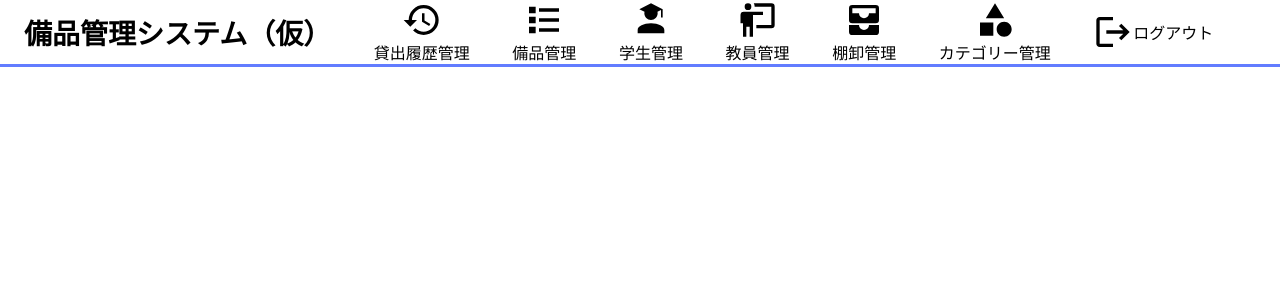
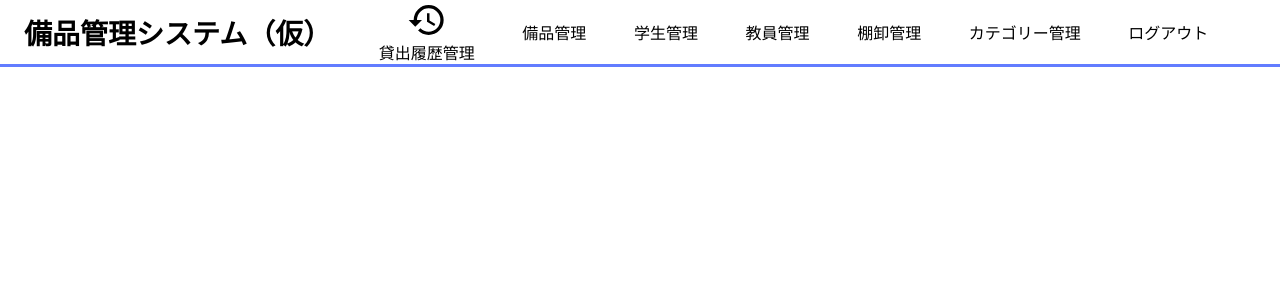
Before and after one commit to takumiTakahata/equipment_management_system, a React (Create React App) app in the folder equipment_management_app/: page / in a window 1280 px wide. Shown: the top 300 px of the page. Built offline with nearby package versions, Linux system fonts and the light colour scheme.

Commit message:
imagesフォルダ作成・icon挿入

```diff
--- a/equipment_management_app/src/components/header.css
+++ b/equipment_management_app/src/components/header.css
@@ -20,7 +20,8 @@ p {
 .student_management,
 .teacher_management,
 .invetory_management,
-.category_management {
+.category_management,
+.logout {
   display: flex;
   flex-direction: column;
 }
@@ -36,10 +37,6 @@ p {
   font-size: 16px;
 }
 
-.logout {
-  display: flex;
-}
-
 @media (max-width: 1025px) {
   .history,
   .equipment_management,
@@ -52,30 +49,7 @@ p {
   }
 
   .hamburger {
-    /* background-color: transparent;
-    position: relative;
-    cursor: pointer; */
     height: 60px;
     width: 60px;
   }
-
-  .hamburger_icon span {
-    position: absolute; /*親要素である#hamburgerを基準に位置を指定*/
-    left: 15px; /*#hamburger内の左がら15pxに横線を配置（幅が60pxなので右からも15px）*/
-    width: 30px; /*横線の幅が30px*/
-    height: 4px; /*横線の高さが4px*/
-    background-color: black; /*横線を白色*/
-    border-radius: 8px; /*横線の両端の角に丸みを持たせる*/
-    transition: ease 0.75s; /*変化の時間（easeは初期値）*/
-  }
-
-  .hamburger_icon span:nth-of-type(1) {
-    top: 16px;
-  }
-  .hamburger_icon span:nth-of-type(2) {
-    top: 28px;
-  }
-  .hamburger_icon span:nth-of-type(3) {
-    bottom: 16px;
-  }
 }
--- a/equipment_management_app/src/components/header.tsx
+++ b/equipment_management_app/src/components/header.tsx
@@ -1,5 +1,14 @@
 import "./header.css";
 import Toolbar from "@mui/material/Toolbar";
+import {
+  HistoryIcon,
+  EquipmentIcon,
+  StudentIcon,
+  TeacherIcon,
+  InvetoryIcon,
+  CategoryIcon,
+  LogoutIcon,
+} from "../images/icon";
 
 function header() {
   return (
@@ -8,101 +17,39 @@ function header() {
         <h1 className="title">備品管理システム（仮）</h1>
         <div className="history">
           {/* 貸出履歴管理icon */}
-          <svg
-            xmlns="http://www.w3.org/2000/svg"
-            viewBox="0 0 24 24"
-            className="icon"
-          >
-            <path d="M13.5,8H12V13L16.28,15.54L17,14.33L13.5,12.25V8M13,3A9,9 0 0,0 4,12H1L4.96,16.03L9,12H6A7,7 0 0,1 13,5A7,7 0 0,1 20,12A7,7 0 0,1 13,19C11.07,19 9.32,18.21 8.06,16.94L6.64,18.36C8.27,20 10.5,21 13,21A9,9 0 0,0 22,12A9,9 0 0,0 13,3" />
-            <title>貸出履歴管理</title>
-          </svg>
+          <HistoryIcon />
           <p className="header_text">貸出履歴管理</p>
         </div>
         <div className="equipment_management">
           {/* 備品管理icon */}
-          <svg
-            xmlns="http://www.w3.org/2000/svg"
-            viewBox="0 0 24 24"
-            className="icon"
-          >
-            <title>備品管理</title>
-            <path d="M3,4H7V8H3V4M9,5V7H21V5H9M3,10H7V14H3V10M9,11V13H21V11H9M3,16H7V20H3V16M9,17V19H21V17H9" />
-          </svg>
           <p className="header_text">備品管理</p>
         </div>
         <div className="student_management">
           {/* 学生管理icon */}
-          <svg
-            xmlns="http://www.w3.org/2000/svg"
-            viewBox="0 0 24 24"
-            className="icon"
-          >
-            <title>学生管理</title>
-            <path d="M16 8C16 10.21 14.21 12 12 12C9.79 12 8 10.21 8 8L8.11 7.06L5 5.5L12 2L19 5.5V10.5H18V6L15.89 7.06L16 8M12 14C16.42 14 20 15.79 20 18V20H4V18C4 15.79 7.58 14 12 14Z" />
-          </svg>
+
           <p className="header_text">学生管理</p>
         </div>
         <div className="teacher_management">
           {/* 教員管理のicon */}
-          <svg
-            xmlns="http://www.w3.org/2000/svg"
-            viewBox="0 0 24 24"
-            className="icon"
-          >
-            <title>教員管理</title>
-            <path d="M20,17A2,2 0 0,0 22,15V4A2,2 0 0,0 20,2H9.46C9.81,2.61 10,3.3 10,4H20V15H11V17M15,7V9H9V22H7V16H5V22H3V14H1.5V9A2,2 0 0,1 3.5,7H15M8,4A2,2 0 0,1 6,6A2,2 0 0,1 4,4A2,2 0 0,1 6,2A2,2 0 0,1 8,4Z" />
-          </svg>
+
           <p className="header_text">教員管理</p>
         </div>
         <div className="invetory_management">
           {/*棚卸管理のicon*/}
-          <svg
-            xmlns="http://www.w3.org/2000/svg"
-            viewBox="0 0 24 24"
-            className="icon"
-          >
-            <title>棚卸管理</title>
-            <path d="M19,8V5H5V8H9A3,3 0 0,0 12,11A3,3 0 0,0 15,8H19M19,3A2,2 0 0,1 21,5V12A2,2 0 0,1 19,14H5A2,2 0 0,1 3,12V5A2,2 0 0,1 5,3H19M3,15H9A3,3 0 0,0 12,18A3,3 0 0,0 15,15H21V19A2,2 0 0,1 19,21H5A2,2 0 0,1 3,19V15Z" />
-          </svg>
+
           <p className="header_text">棚卸管理</p>
         </div>
         <div className="category_management">
           {/*カテゴリー管理のicon*/}
-          <svg
-            xmlns="http://www.w3.org/2000/svg"
-            viewBox="0 0 24 24"
-            className="icon"
-          >
-            <title>カテゴリー管理</title>
-            <path d="M11,13.5V21.5H3V13.5H11M12,2L17.5,11H6.5L12,2M17.5,13C20,13 22,15 22,17.5C22,20 20,22 17.5,22C15,22 13,20 13,17.5C13,15 15,13 17.5,13Z" />
-          </svg>
           <p className="header_text">カテゴリー管理</p>
         </div>
+
         <div className="logout">
-          <svg
-            xmlns="http://www.w3.org/2000/svg"
-            viewBox="0 0 24 24"
-            className="icon"
-          >
-            <title>logout</title>
-            <path d="M17 7L15.59 8.41L18.17 11H8V13H18.17L15.59 15.58L17 17L22 12M4 5H12V3H4C2.9 3 2 3.9 2 5V19C2 20.1 2.9 21 4 21H12V19H4V5Z" />
-          </svg>
-          <p className="logout_text">ログアウト</p>
+          {/* ログアウトのicon */}
+          <p className="header_text">ログアウト</p>
         </div>
 
-        {/* <div className="hamburger">
-          <div className="hamburger_icon">
-            <span></span>
-            <span></span>
-            <span></span>
-          </div>
-        </div> */}
-        <div className="hamburger">
-          <svg xmlns="http://www.w3.org/2000/svg" viewBox="0 0 24 24">
-            <title>view-headline</title>
-            <path d="M4,5V7H21V5M4,11H21V9H4M4,19H21V17H4M4,15H21V13H4V15Z" />
-          </svg>
-        </div>
+        <div className="hamburger">{/*ハンバーガーのicon */}</div>
       </Toolbar>
     </div>
   );
--- /dev/null
+++ b/equipment_management_app/src/images/icon.tsx
@@ -0,0 +1,60 @@
+import React from "react";
+import "../components/header.css";
+
+const HistoryIcon = () => (
+  <svg xmlns="http://www.w3.org/2000/svg" viewBox="0 0 24 24" className="icon">
+    <path d="M13.5,8H12V13L16.28,15.54L17,14.33L13.5,12.25V8M13,3A9,9 0 0,0 4,12H1L4.96,16.03L9,12H6A7,7 0 0,1 13,5A7,7 0 0,1 20,12A7,7 0 0,1 13,19C11.07,19 9.32,18.21 8.06,16.94L6.64,18.36C8.27,20 10.5,21 13,21A9,9 0 0,0 22,12A9,9 0 0,0 13,3" />
+  </svg>
+);
+
+const EquipmentIcon = () => (
+  <svg xmlns="http://www.w3.org/2000/svg" viewBox="0 0 24 24">
+    <title>備品管理</title>
+    <path d="M3,4H7V8H3V4M9,5V7H21V5H9M3,10H7V14H3V10M9,11V13H21V11H9M3,16H7V20H3V16M9,17V19H21V17H9" />
+  </svg>
+);
+
+const StudentIcon = () => (
+  <svg xmlns="http://www.w3.org/2000/svg" viewBox="0 0 24 24">
+    <title>学生管理</title>
+    <path d="M16 8C16 10.21 14.21 12 12 12C9.79 12 8 10.21 8 8L8.11 7.06L5 5.5L12 2L19 5.5V10.5H18V6L15.89 7.06L16 8M12 14C16.42 14 20 15.79 20 18V20H4V18C4 15.79 7.58 14 12 14Z" />
+  </svg>
+);
+
+const TeacherIcon = () => (
+  <svg xmlns="http://www.w3.org/2000/svg" viewBox="0 0 24 24">
+    <title>教員管理</title>
+    <path d="M20,17A2,2 0 0,0 22,15V4A2,2 0 0,0 20,2H9.46C9.81,2.61 10,3.3 10,4H20V15H11V17M15,7V9H9V22H7V16H5V22H3V14H1.5V9A2,2 0 0,1 3.5,7H15M8,4A2,2 0 0,1 6,6A2,2 0 0,1 4,4A2,2 0 0,1 6,2A2,2 0 0,1 8,4Z" />
+  </svg>
+);
+
+const InvetoryIcon = () => (
+  <svg xmlns="http://www.w3.org/2000/svg" viewBox="0 0 24 24">
+    <title>棚卸管理</title>
+    <path d="M19,8V5H5V8H9A3,3 0 0,0 12,11A3,3 0 0,0 15,8H19M19,3A2,2 0 0,1 21,5V12A2,2 0 0,1 19,14H5A2,2 0 0,1 3,12V5A2,2 0 0,1 5,3H19M3,15H9A3,3 0 0,0 12,18A3,3 0 0,0 15,15H21V19A2,2 0 0,1 19,21H5A2,2 0 0,1 3,19V15Z" />
+  </svg>
+);
+
+const CategoryIcon = () => (
+  <svg xmlns="http://www.w3.org/2000/svg" viewBox="0 0 24 24">
+    <title>カテゴリー管理</title>
+    <path d="M11,13.5V21.5H3V13.5H11M12,2L17.5,11H6.5L12,2M17.5,13C20,13 22,15 22,17.5C22,20 20,22 17.5,22C15,22 13,20 13,17.5C13,15 15,13 17.5,13Z" />
+  </svg>
+);
+
+const LogoutIcon = () => (
+  <svg xmlns="http://www.w3.org/2000/svg" viewBox="0 0 24 24" className="icon">
+    <title>ログアウト</title>
+    <path d="M17 7L15.59 8.41L18.17 11H8V13H18.17L15.59 15.58L17 17L22 12M4 5H12V3H4C2.9 3 2 3.9 2 5V19C2 20.1 2.9 21 4 21H12V19H4V5Z" />
+  </svg>
+);
+
+export {
+  HistoryIcon,
+  EquipmentIcon,
+  StudentIcon,
+  TeacherIcon,
+  InvetoryIcon,
+  CategoryIcon,
+  LogoutIcon,
+};
```
Also changed, not shown: 1 other file (tests, documents, lock files or other folders).
